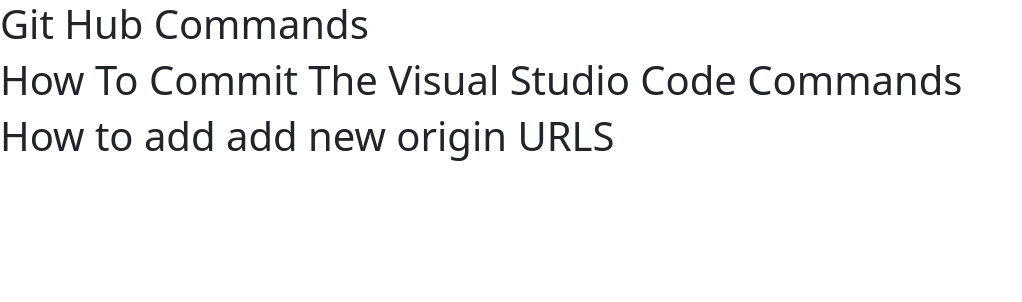
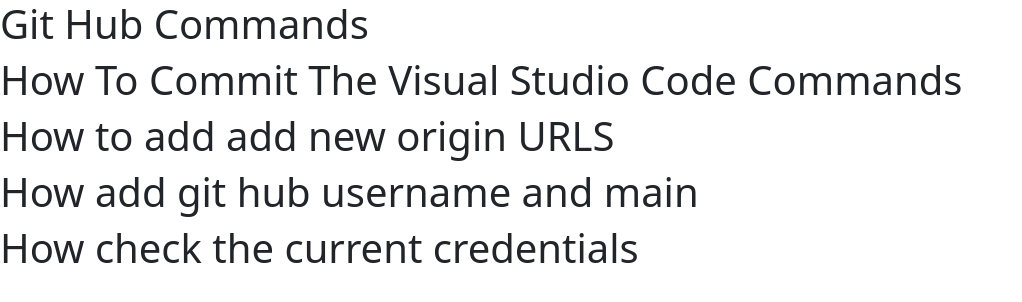
Before and after one commit to Sivaji777/Git_Hub_Commands, a React (Create React App) app: page / in a window 1280 px wide. Shown: the top 302 px of the page, without its empty margins (0-1022 px from the left). Built offline with nearby package versions, Linux system fonts and the light colour scheme.

Commit message:
Update Git_Hub_Commands.js

```diff
--- a/src/Components/Git_Hub_Commands.js
+++ b/src/Components/Git_Hub_Commands.js
@@ -24,6 +24,18 @@ function Git_Hub_Commands() {
         a) after clicking this command what ever we have all the project files will add git hub
       */}
 
+       <h1>How add git hub username and main </h1>
+       {/*
+       1) git config --global user.name "YOUR NAME"
+       2) git config --global user.email "YOUR EMAIL ADDRESS"
+       */}
+
+       <h1>How check the current credentials</h1>
+       {/*
+        1) git config --global user.name
+        2) git config --global user.email
+       */}
+
     </div>
   )
 }
```
